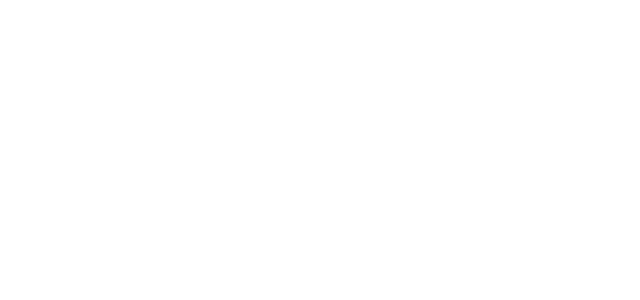
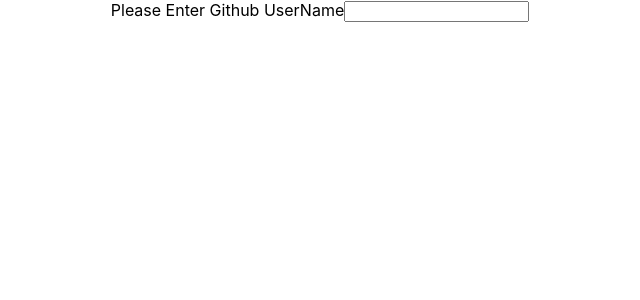
Before and after one commit to tta2yta/GitHub-User-Finder, a React (Create React App) app: page / in a window 1280 px wide. Shown: the top 300 px of the page, without its empty margins (320-960 px from the left). Built offline with nearby package versions, Linux system fonts and the light colour scheme; no server answers.

Commit message:
adding form

```diff
--- a/src/App.js
+++ b/src/App.js
@@ -1,10 +1,11 @@
 import logo from './logo.svg';
 import './App.css';
+import GitUsers from './components/GitUsers';
 
 function App() {
   return (
     <div className="App">
-
+     <GitUsers />
     </div>
   );
 }
--- a/src/components/GitUsers.js
+++ b/src/components/GitUsers.js
@@ -2,15 +2,20 @@
 
 export default function GitUsers() {
 
+    const[gitUsers, setGitUsers]=useState([]);
+
 useEffect(()=>{
-    fetch("https://api.github.com/users/example")
-    .then(response=>response.json)
-    .then(data=>console.log(data))
-})
+    fetch("https://api.github.com/users/tta2yta")
+    .then(response=>response.json())
+    .then(data=>{console.log(data); setGitUsers(data)});
+},[])
 
     return (
         <div>
-
+            {console.log(gitUsers)}
+            <form>
+                <label>Please Enter Github UserName</label><input type="text" value="" onChange="" />
+            </form>
         </div>
     )
 }
```
